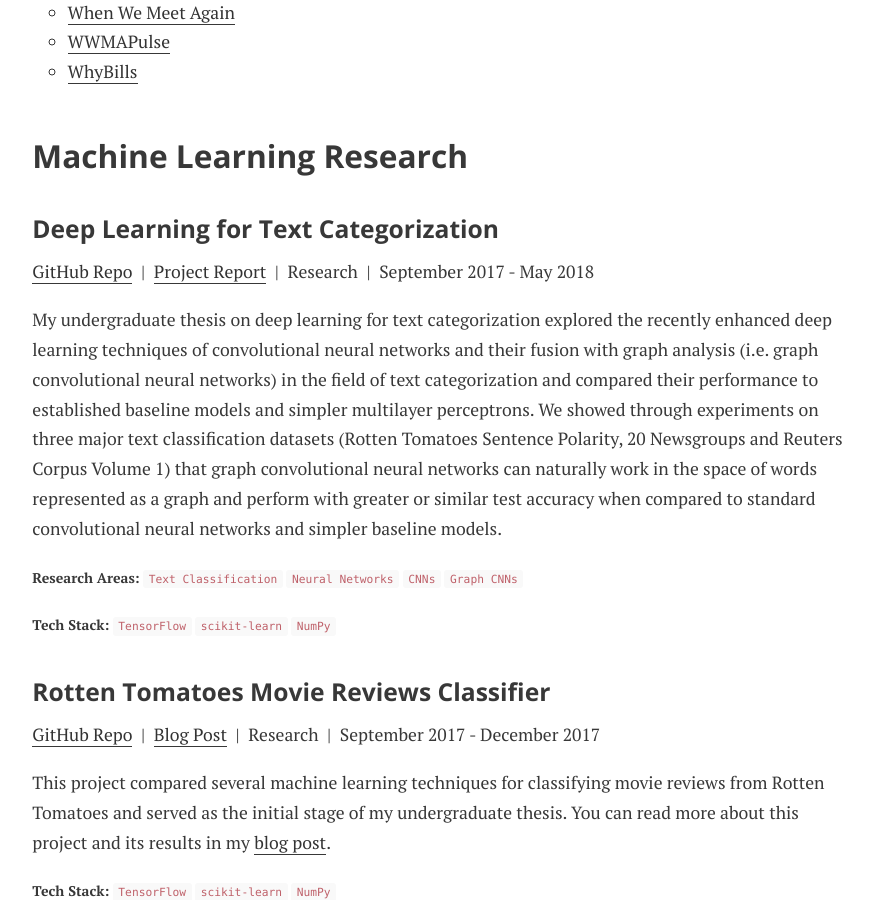
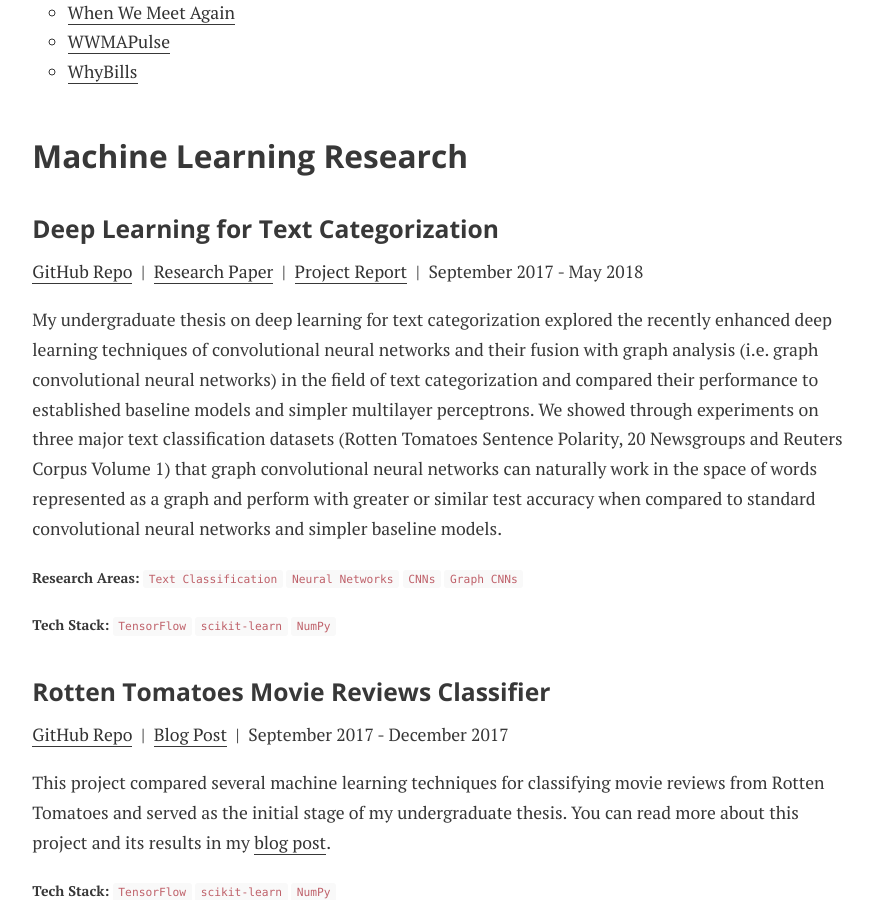
Before and after one commit to SuyashLakhotia/blog, a Jekyll site: the page built from projects.md, in a window 1280 px wide and 900 px high, scrolled down 651 px. Shown: the whole window, without its empty margins (196-1069 px from the left). Built offline with Jekyll 4.4.1, drawn with Linux system fonts in a browser that asks for light colours; nearby versions of some CDN libraries.

Commit message:
Updated Projects Page

```diff
--- a/projects.md
+++ b/projects.md
@@ -24,7 +24,7 @@
 
 ##### Deep Learning for Text Categorization
 
-[GitHub Repo](https://github.com/SuyashLakhotia/TextCategorization) &nbsp;\|&nbsp; [Project Report]({{ site.baseurl }}/files/Final%20Year%20Project%20Report.pdf) &nbsp;\|&nbsp; Research &nbsp;\|&nbsp; September 2017 - May 2018
+[GitHub Repo](https://github.com/SuyashLakhotia/TextCategorization) &nbsp;\|&nbsp; [Research Paper](https://ieeexplore.ieee.org/abstract/document/8590017) &nbsp;\|&nbsp; [Project Report]({{ site.baseurl }}/files/Final%20Year%20Project%20Report.pdf) &nbsp;\|&nbsp; September 2017 - May 2018
 
 My undergraduate thesis on deep learning for text categorization explored the recently enhanced deep learning techniques of convolutional neural networks and their fusion with graph analysis (i.e. graph convolutional neural networks) in the field of text categorization and compared their performance to established baseline models and simpler multilayer perceptrons. We showed through experiments on three major text classification datasets (Rotten Tomatoes Sentence Polarity, 20 Newsgroups and Reuters Corpus Volume 1) that graph convolutional neural networks can naturally work in the space of words represented as a graph and perform with greater or similar test accuracy when compared to standard convolutional neural networks and simpler baseline models.
 
@@ -34,7 +34,7 @@
 
 ##### Rotten Tomatoes Movie Reviews Classifier
 
-[GitHub Repo](https://github.com/SuyashLakhotia/RottenTomatoesCNN) &nbsp;\|&nbsp; [Blog Post]({{ site.baseurl }}{% post_url 2018-01-14-movie-reviews-classifier %}) &nbsp;\|&nbsp; Research &nbsp;\|&nbsp; September 2017 - December 2017
+[GitHub Repo](https://github.com/SuyashLakhotia/RottenTomatoesCNN) &nbsp;\|&nbsp; [Blog Post]({{ site.baseurl }}{% post_url 2018-01-14-movie-reviews-classifier %}) &nbsp;\|&nbsp; September 2017 - December 2017
 
 This project compared several machine learning techniques for classifying movie reviews from Rotten Tomatoes and served as the initial stage of my undergraduate thesis. You can read more about this project and its results in my [blog post]({{ site.baseurl }}{% post_url 2018-01-14-movie-reviews-classifier %}).
 
```
